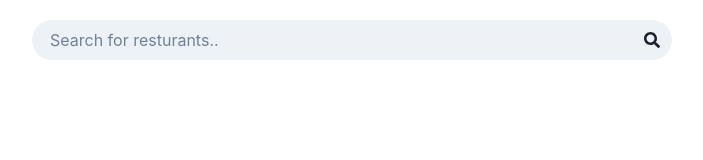
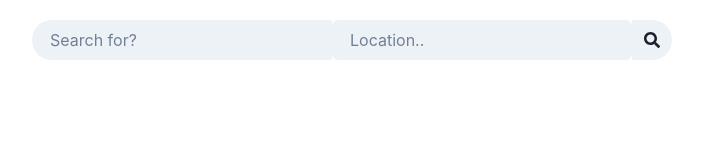
Before and after one commit to shoaibiqbal0/react-resturant-search, a React (Create React App) app: page / in a window 1280 px wide. Shown: the top 160 px of the page, without its empty margins (288-991 px from the left). Built offline with nearby package versions, Linux system fonts and the light colour scheme; no server answers.

Commit message:
Added search term and location states

```diff
--- a/package.json
+++ b/package.json
@@ -10,6 +10,7 @@
     "@testing-library/react": "^13.3.0",
     "@testing-library/user-event": "^13.5.0",
     "framer-motion": "^6.3.13",
+    "query-string": "^7.1.1",
     "react": "^18.2.0",
     "react-dom": "^18.2.0",
     "react-icons": "^4.4.0",
--- /dev/null
+++ b/src/api/api.js
@@ -0,0 +1,19 @@
+import queryString from "query-string";
+
+const apiKey = process.env.REACT_APP_API;
+const baseUrl = "https://corsanywhere.herokuapp.com/https://api.yelp.com/v3";
+
+const searchResturants = (path, queryParams) => {
+  const query = queryString.stringify(queryParams);
+  return fetch(`${baseUrl}${path}?${query}`, {
+    headers: {
+      Authorization: `Bearer ${apiKey}`,
+      Origin: "localhost",
+      withCredentians: true,
+    },
+  })
+    .then((response) => response.json())
+    .then((data) => data);
+};
+
+export default searchResturants;
--- a/src/components/Main.jsx
+++ b/src/components/Main.jsx
@@ -4,24 +4,21 @@ import SearchBar from "./SearchBar";
 import SearchResults from "./SearchResults";
 
 const Main = () => {
-  const apiKey = process.env.REACT_APP_API;
-  const baseUrl = "https://api.yelp.com/v3";
-  const [search, setSearch] = useState("");
+  const [searchTerm, setSearchTerm] = useState("");
+  const [searchLocation, setSearchLocation] = useState("");
   const [searchResults, setSearchResults] = useState({});
-
-  const searchResturants = () => {
-    console.log();
-  };
 
   return (
     <>
       <SearchBar
-        search={search}
-        setSearch={setSearch}
-        searchResturants={searchResturants}
+        searchTerm={searchTerm}
+        setSearchTerm={setSearchTerm}
+        setSearchResults={setSearchResults}
+        searchLocation={searchLocation}
+        setSearchLocation={setSearchLocation}
       />
       <MainText />
-      <SearchResults search={search} />
+      <SearchResults />
     </>
   );
 };
--- a/src/components/SearchBar.jsx
+++ b/src/components/SearchBar.jsx
@@ -1,15 +1,28 @@
 import { Flex, IconButton, Input } from "@chakra-ui/react";
 import { FaSearch } from "react-icons/fa";
+import searchResturants from "../api/api";
 
-const SearchBar = ({ search, setSearch, searchResturants }) => {
+const SearchBar = ({
+  searchTerm,
+  setSearchTerm,
+  setSearchResults,
+  searchLocation,
+  setSearchLocation,
+}) => {
   const handleChange = (event) => {
-    const searchText = event.target.value;
-    setSearch(searchText);
+    setSearchTerm(event.target.value);
   };
 
-  const handleSubmit = (event) => {
+  const handleLocationChange = (event) => {
+    setSearchLocation(event.target.value);
+  };
+
+  const handleSubmit = async (event) => {
     event.preventDefault();
-    searchResturants();
+    const results = await searchResturants("/businesses/search", {
+      location: "tooting",
+    });
+    setSearchResults(results);
   };
 
   return (
@@ -18,9 +31,15 @@ const SearchBar = ({ search, setSearch, searchResturants }) => {
         <Flex w="100%" maxW="40em">
           <Input
             onChange={handleChange}
-            value={search}
-            placeholder="Search for resturants.."
+            value={searchTerm}
+            placeholder="Search for?"
             borderLeftRadius="full"
+            variant="filled"
+          />
+          <Input
+            onChange={handleLocationChange}
+            value={searchLocation}
+            placeholder="Location.."
             variant="filled"
           />
           <IconButton
--- a/src/components/SearchResults.jsx
+++ b/src/components/SearchResults.jsx
@@ -1,4 +1,4 @@
-const SearchResults = ({ search }) => {
+const SearchResults = () => {
   return <></>;
 };
 
```
Also changed, not shown: 1 other file (tests, documents, lock files or other folders).
